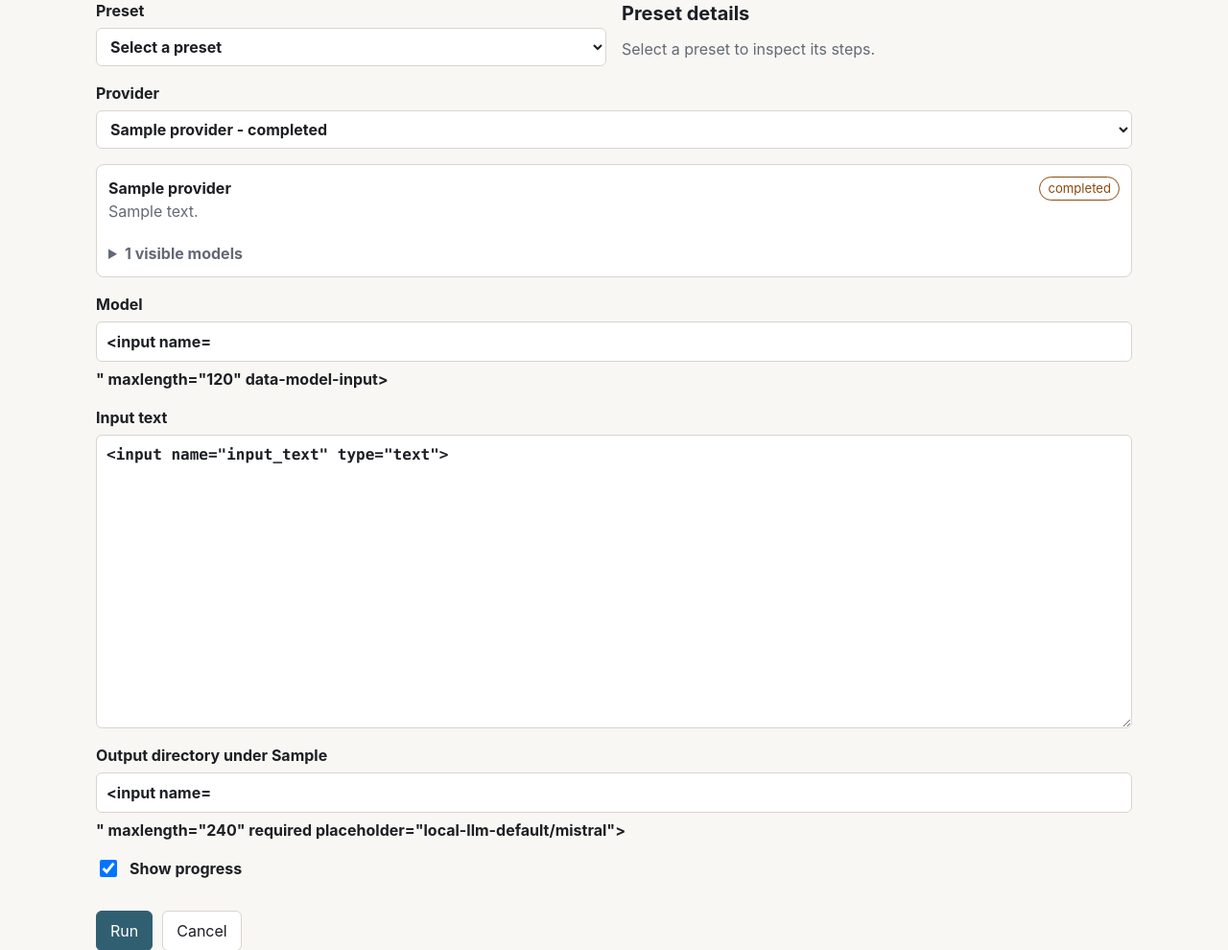
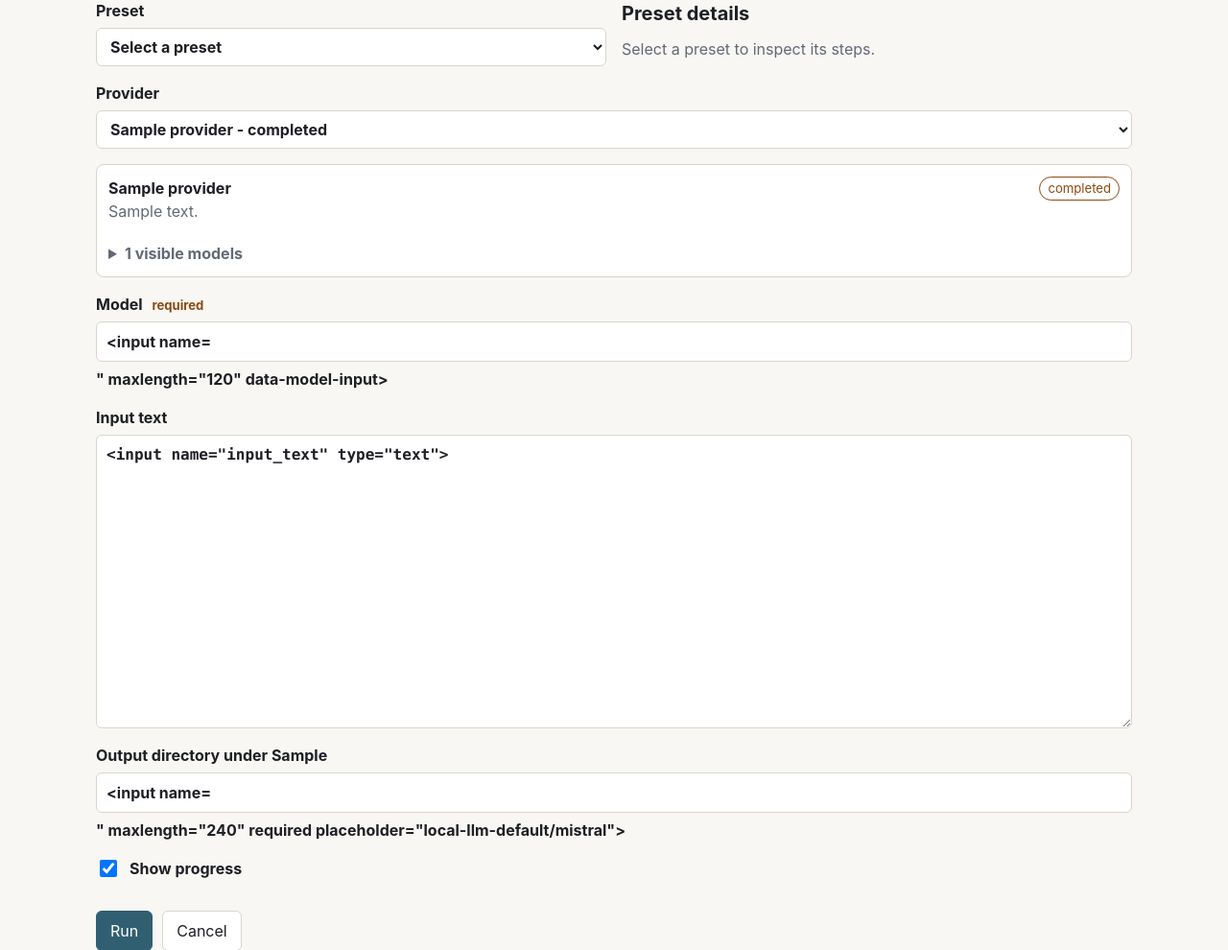
Before and after one commit to gotoo77/delibra, a FastAPI app: template src/delibra/web/templates/new_run.html in a window 1280 px wide. Shown: the part 144-1134 px from the top of the page at 96% size. Run offline with FastAPI, Linux system fonts and the light colour scheme; the template is opened without the code that fills it: most values are stand-ins (such as "Sample title", 1, 10 or a date in 2020); form fields are guessed from the names that the template uses.

Commit message:
Mark required model field in web form

```diff
--- a/src/delibra/web/static/new_run.js
+++ b/src/delibra/web/static/new_run.js
@@ -36,6 +36,7 @@
   const providerSelect = document.querySelector('[data-provider-select]');
   const modelField = document.querySelector('[data-model-field]');
   const modelInput = modelField?.querySelector('[data-model-input]');
+  const modelRequiredMarker = modelField?.querySelector('[data-model-required-marker]');
   const modelHelps = Array.from(document.querySelectorAll('[data-model-help]'));
   const providerDetails = Array.from(document.querySelectorAll('[data-provider-detail]'));
   if (!(providerSelect instanceof HTMLSelectElement) || !(modelInput instanceof HTMLInputElement)) {
@@ -51,7 +52,11 @@
       modelField.hidden = !modelRequired;
     }
     modelInput.disabled = !modelRequired;
+    modelInput.required = modelRequired;
     modelInput.placeholder = placeholder;
+    if (modelRequiredMarker instanceof HTMLElement) {
+      modelRequiredMarker.hidden = !modelRequired;
+    }
     if (modelRequired && modelList !== "") {
       modelInput.setAttribute("list", modelList);
     } else {
--- a/src/delibra/web/static/style.css
+++ b/src/delibra/web/static/style.css
@@ -251,6 +251,13 @@
   color: var(--muted);
   font-size: 0.9rem;
   font-weight: 400;
+}
+
+.required-marker {
+  margin-left: 6px;
+  color: var(--warn);
+  font-size: 0.82rem;
+  font-weight: 650;
 }
 
 .preset-layout {
--- a/src/delibra/web/templates/new_run.html
+++ b/src/delibra/web/templates/new_run.html
@@ -126,7 +126,7 @@
     {% endfor %}
 
     <label data-model-field>
-      Model
+      <span>Model <span class="required-marker" data-model-required-marker>required</span></span>
       <input name="model" value="{{ form.model }}" maxlength="120" data-model-input>
       {% for provider in provider_options %}
         {% if provider.model_required %}
```
Also changed, not shown: tests/test_web_app.py (+2 -0 lines).
